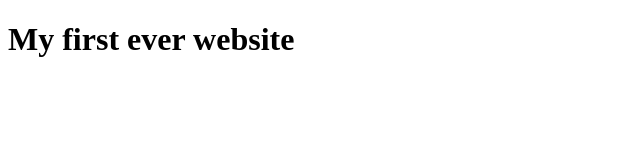
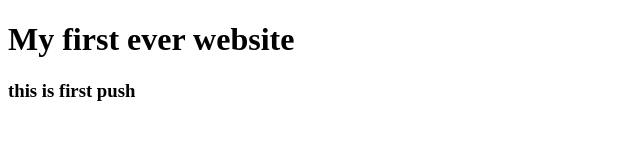
Before and after one commit to glorious007/programming-Hero, a plain HTML site: page index.html in a window 1280 px wide. Shown: the whole page, without its empty margins (0-640 px from the left). Drawn offline with Linux system fonts and the light colour scheme.

Commit message:
Learned Github

```diff
--- a/index.html
+++ b/index.html
@@ -7,5 +7,6 @@
 </head>
 <body>
     <h1>My first ever website </h1>
+    <h3> this is first push</h3>
 </body>
 </html>
```
